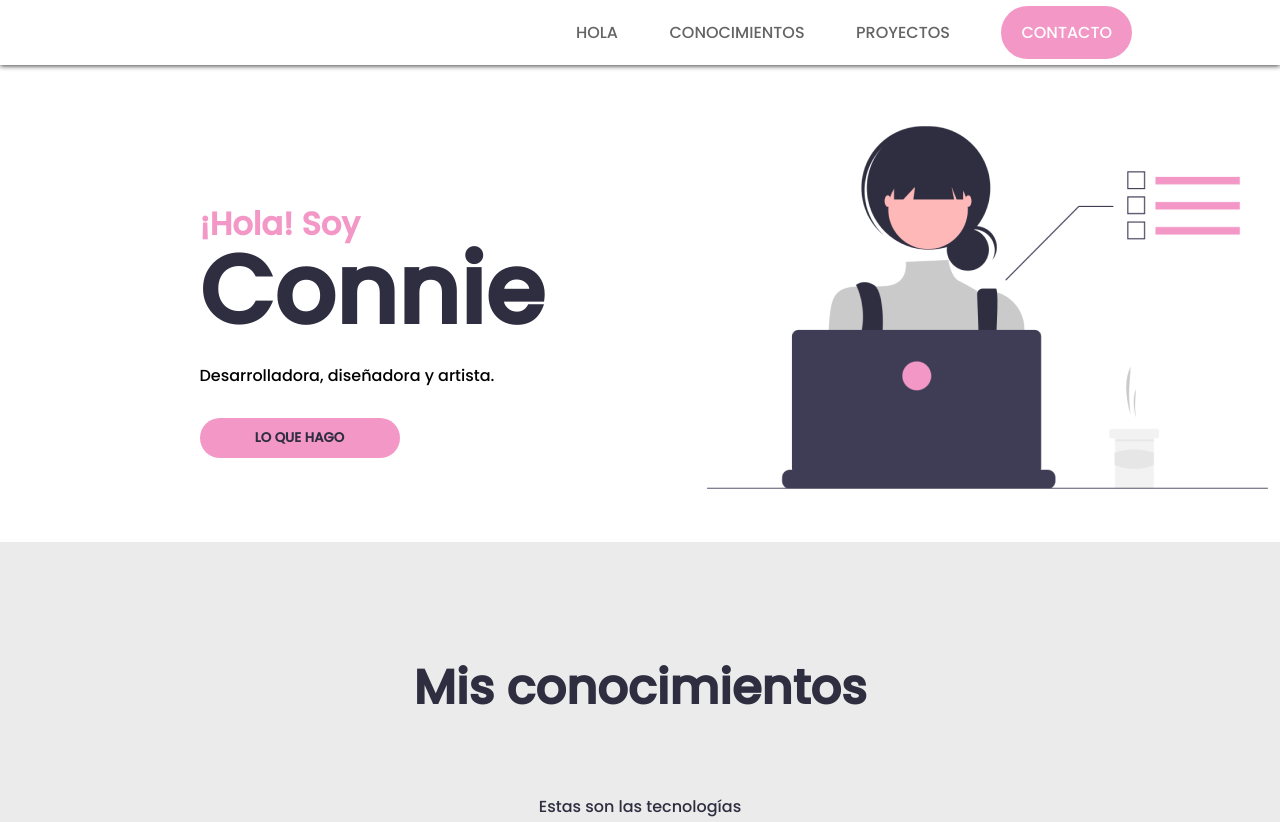
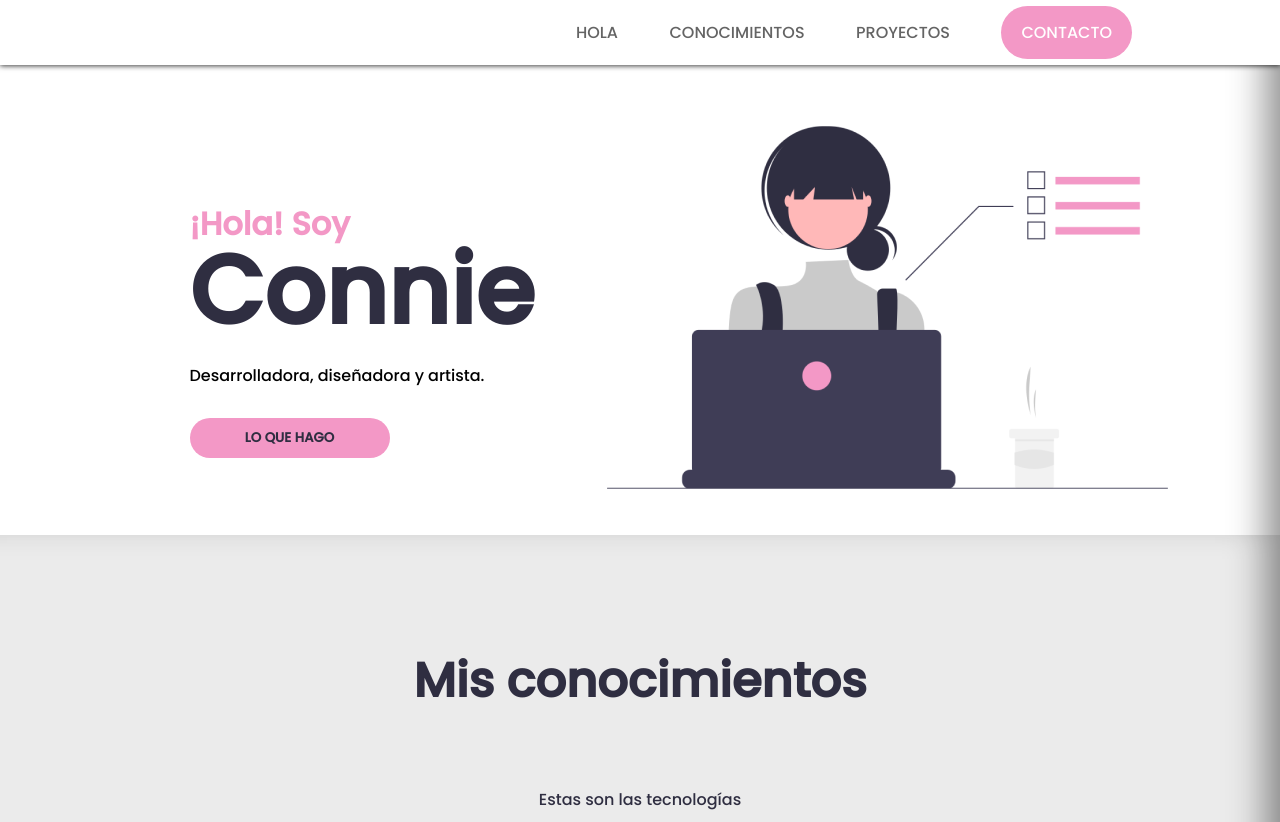
Before and after one commit to ConstanzaT/PortafolioPersonal, a plain HTML site: page index.html in a window 1280 px wide. Shown: the top 822 px of the page. Drawn offline with Linux system fonts and the light colour scheme.

Commit message:
agregue la sombra lateral

```diff
--- a/css/styles.css
+++ b/css/styles.css
@@ -5,6 +5,11 @@
     font-family: 'Poppins', sans-serif;
     text-decoration: none;
 
+}
+main,.conocimientos,.cita{
+    box-shadow: inset -30px -4px 37px -16px rgba(0,0,0,0.44);
+    z-index: 2;
+    width:auto;
 }
 .bold{
     font-weight: bold;
@@ -95,6 +100,9 @@ nav ul li a:hover{
     text-transform: uppercase;
     font-weight: bold;
 
+}
+.img-portada{
+    margin-right:100px;
 }
 /*section conocimientos*/
 .conocimientos{
--- a/index.html
+++ b/index.html
@@ -16,6 +16,7 @@
     <link href="https://fonts.googleapis.com/css2?family=Poppins:wght@500&display=swap" rel="stylesheet">
 </head>
 <body>
+
         <header>    <!--Header con links de navegación-->
             <nav>
             <ul>
@@ -38,10 +39,9 @@
                 </div>
 
             </div>
-            <div id="imagen"></div>
-            <div class="imagen">
-              <img src="img/portada.png" alt="" >
-            </div>
+
+              <img src="img/portada.png" class="img-portada" alt="" >
+
         </section>
         <section id="conocimientos" class="conocimientos">    <!--Sección de conocimientos/ habilidades-->
             <h2>Mis conocimientos</h2>
@@ -225,5 +225,6 @@
             <p>Hecho en la &#127768; por Constanza Tubio.</p>
         </div>
     </footer>
+
 </body>
 </html>
```
